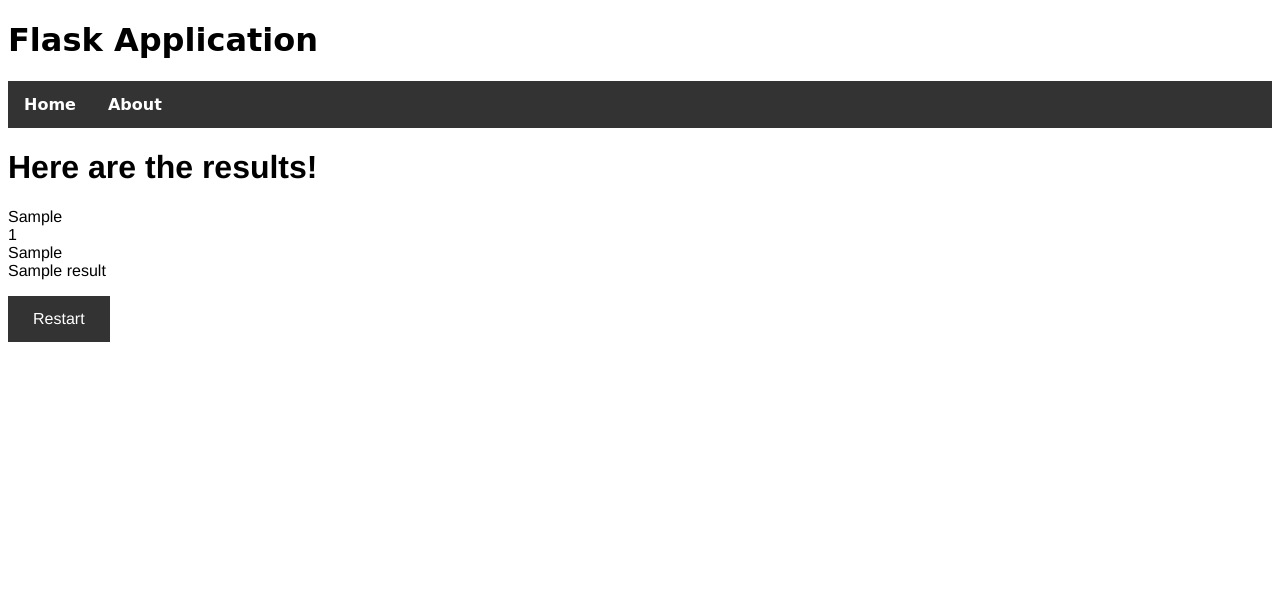
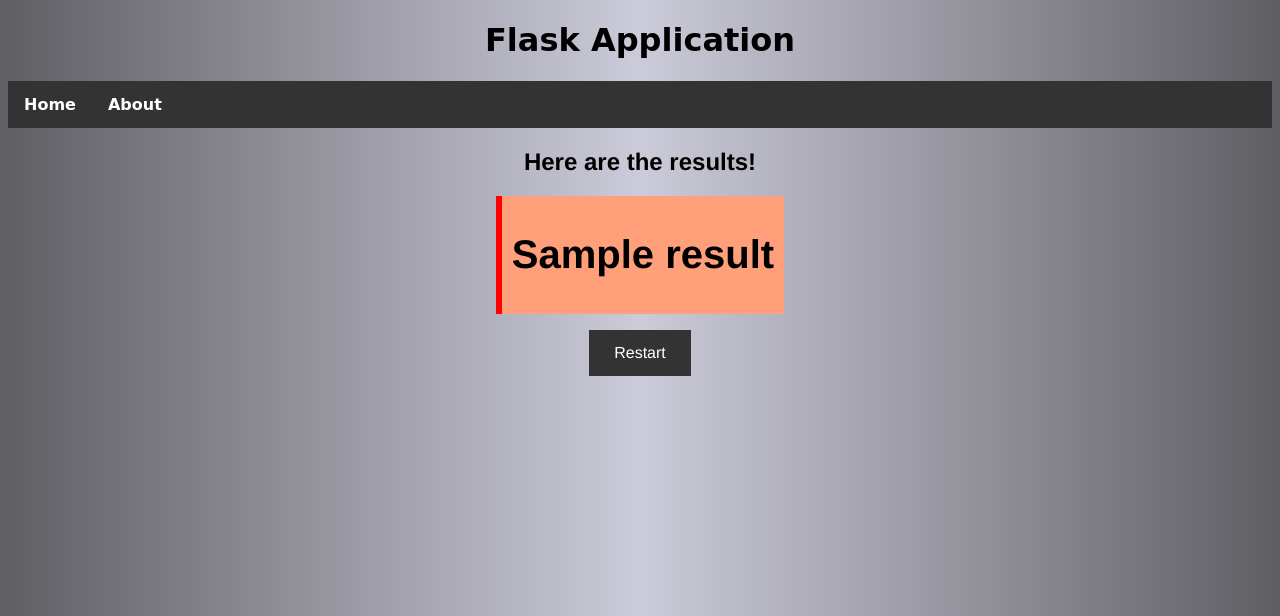
Before and after one commit to kevscon/ds-understanding, a Flask app: template code_reference/flask_app/templates/result.html in a window 1280 px wide. Shown: the top 616 px of the page. Run offline with Flask 2, Linux system fonts and the light colour scheme; the template is opened without the code that fills it: most values are stand-ins (such as "Sample title", 1, 10 or a date in 2020).

Commit message:
app files

```diff
--- a/code_reference/flask_app/static/css/styles.css
+++ b/code_reference/flask_app/static/css/styles.css
@@ -5,6 +5,10 @@
 body {
   font-family: Helvetica;
   font-size: 16px;
+  /* gradient background color settings */
+  background: linear-gradient(90deg, rgba(95,94,99,1) 0%, rgba(203,203,217,1) 50%, rgba(95,94,99,1) 100%);
+  /* center content */
+  text-align: center;
 }
 
 /* navigation tab */
@@ -43,7 +47,7 @@ li a:hover {
 
 /* error message */
 .error {
-  color: red;
+  color: #B22222;
 }
 
 /* input boxes */
@@ -149,6 +153,35 @@ input[type="submit"] {
 }
 /* format restart app link */
 
+/* application output */
+.output1 {
+  /* font-family: Impact; */
+  font-size: 20px;
+  /* display as table */
+  display: table;
+  /* match output width */
+  width: auto;
+  /* center table */
+  margin-left:auto;
+  margin-right:auto;
+  padding: 10px;
+  border-left: 6px solid green;
+  background-color: lightgreen;
+}
+
+.output2 {
+  /* font-family: Impact; */
+  font-size: 20px;
+  display: table;
+  width: auto;
+  margin-left:auto;
+  margin-right:auto;
+  padding: 10px;
+  border-left: 6px solid red;
+  background-color: lightsalmon;
+}
+/* application output */
+
 /* commenting in your scripts is a great way to see how you've already thought */
 /* your way through a puzzle like this. having a general idea of what's going on  */
 /* will help form the routine that gets more automatic each/most time(s) */
--- a/code_reference/flask_app/templates/about.html
+++ b/code_reference/flask_app/templates/about.html
@@ -23,7 +23,7 @@
   {% block content %}
 
   <h1> What it's all ABOUT: </h1>
-  <p> (.)(.) </p>
+  <p> This application takes in different types of user input and creates output based on selected a task </p>
   <img src="static/img/yinyang.png" alt="yinyang">
   <!-- <img src="static/img/bamboo.jpg" -->
 
--- a/code_reference/flask_app/templates/result.html
+++ b/code_reference/flask_app/templates/result.html
@@ -22,18 +22,18 @@
   <!-- content for this webpage -->
   {% block content %}
 
-  <h1>Here are the results!</h1>
-  {{ txt_inp }}<br>
-  {{ num_inp }}<br>
-  {{ cat_inp }}<br>
+  <h2>Here are the results!</h2>
   <!-- conditional output with string cast to integer -->
   {% if num_inp|int > 3 %}
-    <!-- variable from app -->
-    {{ result }}<br>
-    Wow! It's more than three!
+    <div class="output1">
+      <!-- variable from app -->
+      <h1>{{ result }}</h1>
+    </div>
   {% else %}
-    <!-- variable from app -->
-    {{ result }}
+    <div class="output2">
+      <!-- variable from app -->
+      <h1>{{ result }}</h1>
+    </div>
   {% endif %}
   <p>
     <!-- refresh to input webpage -->
```
